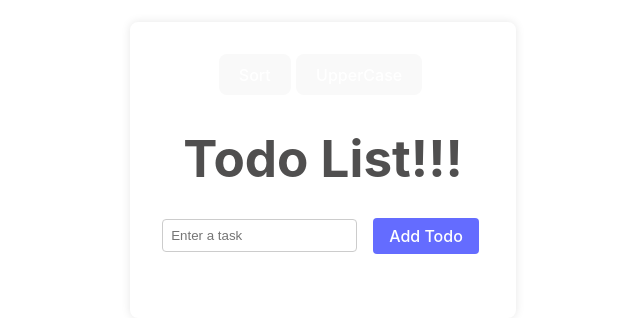
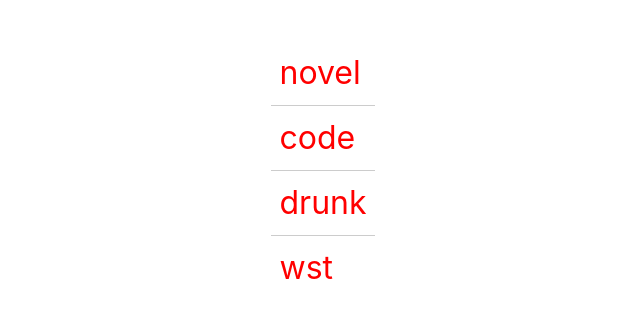
Before and after one commit to Merlin312/reduxToolkitTodo, a React (Vite) app: page / in a window 1280 px wide. Shown: the part 230-548 px from the top of the page, without its empty margins (317-957 px from the left). Built offline with nearby package versions, Linux system fonts and the light colour scheme.

Commit message:
practice useState(),useEffect(),.map(),coding

```diff
--- /dev/null
+++ b/src/PracticeApp.jsx
@@ -0,0 +1,43 @@
+import React, { useEffect, useState } from 'react';
+
+const PracticeApp = () => {
+  const [todo, setTodo] = useState(['novel', 'code', 'drunk', 'wst']);
+
+  useEffect(() => {
+    const interval1 = setInterval(() => {
+      console.clear();
+    }, 60000);
+
+    const interval2 = setInterval(() => {
+      console.log('Hello sexy girl');
+    }, 5000);
+
+    // Повертаємо функцію з очищенням інтервалів при виході з компонента
+    return () => {
+      clearInterval(interval1);
+      clearInterval(interval2);
+    };
+  }, []);
+
+  return (
+    <div>
+      <ul>
+        {todo.map((todoItem, index) => {
+          return (
+            <li
+              style={{
+                color: 'red',
+                fontSize: '2em',
+              }}
+              key={index}
+            >
+              {todoItem}
+            </li>
+          );
+        })}
+      </ul>
+    </div>
+  );
+};
+
+export default PracticeApp;
--- a/src/main.jsx
+++ b/src/main.jsx
@@ -4,10 +4,12 @@ import { Provider } from 'react-redux';
 import store from './store/store';
 import App from './App';
 import './style/index.css';
+import PracticeApp from './PracticeApp';
 
 ReactDOM.render(
   <Provider store={store}>
-    <App /> {/* Відображає основний компонент додатка */}
+    {/* <App /> Відображає основний компонент додатка */}
+    <PracticeApp />
   </Provider>,
   document.getElementById('root')
 );
```
Also changed, not shown: src/App2.jsx (deleted, +0 -8 lines).
